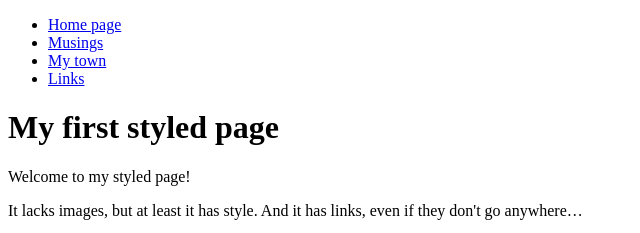
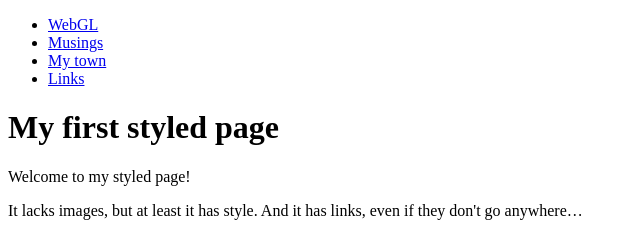
Before and after one commit to letochagone/monsite, a plain HTML site: page index.html in a window 1280 px wide. Shown: the top 233 px of the page, 0-640 px from the left. Drawn offline with Linux system fonts and the light colour scheme.

Commit message:
Update index.html

```diff
--- a/index.html
+++ b/index.html
@@ -8,7 +8,7 @@
 
 <!-- Site navigation menu -->
 <ul class="navbar">
-  <li><a href="/WebGL/index.html">Home page</a>
+  <li><a href="/WebGL/index.html">WebGL</a>
   <li><a href="musings.html">Musings</a>
   <li><a href="town.html">My town</a>
   <li><a href="links.html">Links</a>
```
